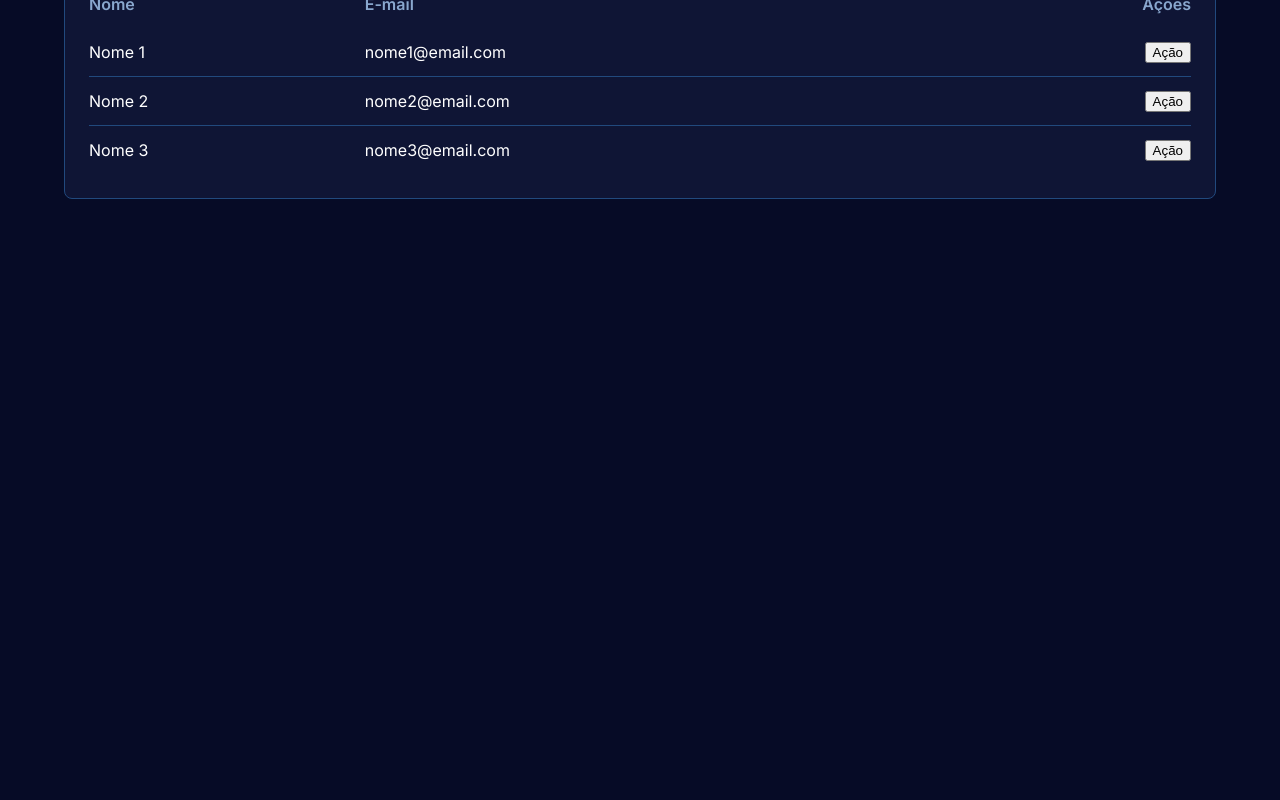
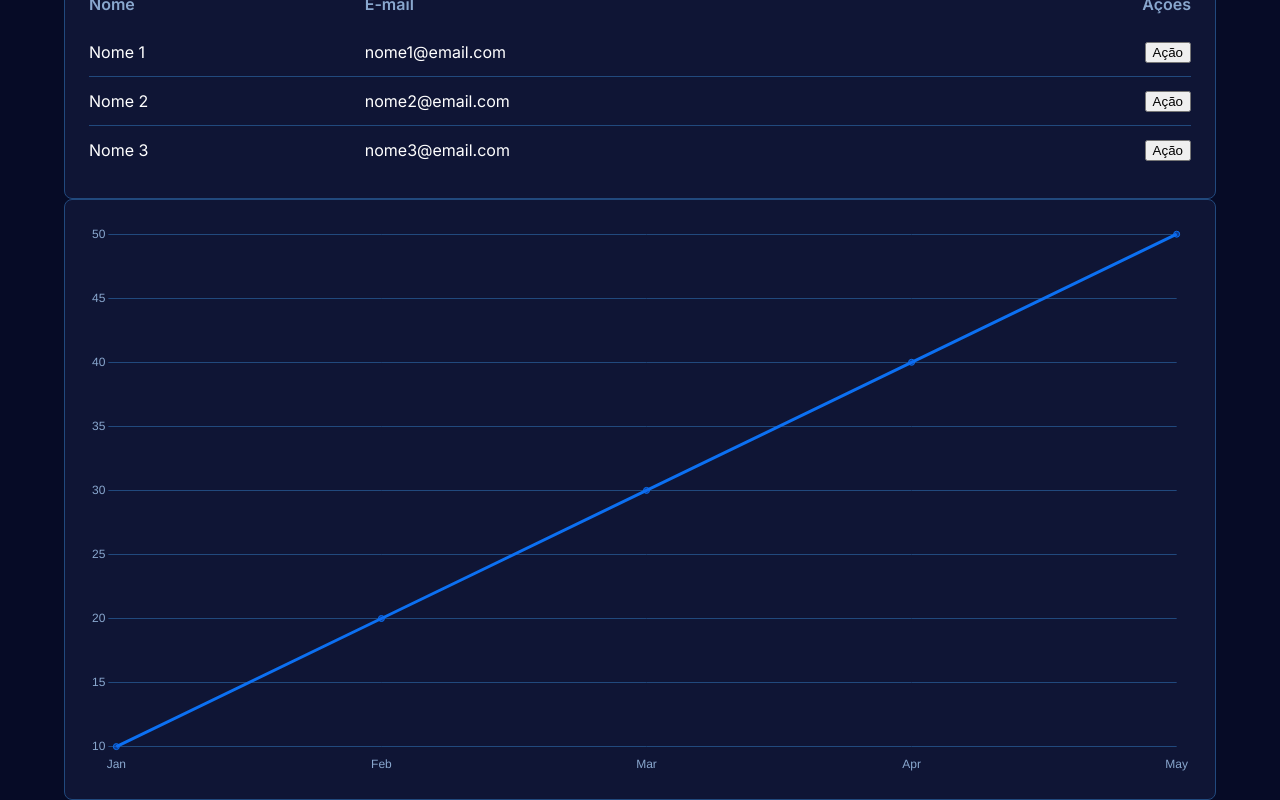
Before and after one commit to Jmkoygg/SalesDashboard, a React (Vite) app: page /home in a window 1280 px wide. Shown: the part 555-1355 px from the top of the page. Before the commit the page ends 800 px from the top, so only its background shows below. Built offline with nearby package versions, Linux system fonts and the light colour scheme.

Commit message:
colocando lib de chart

```diff
--- a/package.json
+++ b/package.json
@@ -14,7 +14,9 @@
     "@emotion/styled": "^11.14.0",
     "@mui/material": "^5.17.1",
     "@types/styled-components": "^5.1.34",
+    "chart.js": "^4.4.9",
     "react": "^19.1.0",
+    "react-chartjs-2": "^5.3.0",
     "react-dom": "^19.1.0",
     "react-router-dom": "^7.6.1",
     "styled-components": "^6.1.18"
--- /dev/null
+++ b/src/components/CustomChart.tsx
@@ -0,0 +1,80 @@
+import { useTheme } from 'styled-components'
+import {
+  Chart as ChartJS,
+  CategoryScale,
+  LinearScale,
+  BarElement,
+  PointElement,
+  LineElement,
+  Title,
+  Tooltip,
+  Legend,
+} from 'chart.js'
+import { Line } from 'react-chartjs-2'
+import { Bar } from 'react-chartjs-2'
+import type { CustomChartProps } from '@/types'
+
+ChartJS.register(
+  CategoryScale,
+  LinearScale,
+  BarElement,
+  PointElement,
+  LineElement,
+  Title,
+  Tooltip,
+  Legend
+)
+
+function CustomChart(props: CustomChartProps) {
+  const { data, labels, type } = props
+  const theme = useTheme()
+  const options = {
+    responsive: true,
+    scaleShowVerticalLines: false,
+    scales: {
+      x: {
+        border: {
+          display: false,
+        },
+        grid: {
+          display: false,
+        },
+        ticks: {
+          color: theme.typographies.subtitle,
+        },
+      },
+      y: {
+        border: {
+          display: false,
+        },
+        grid: {
+          color: theme.appDefaultStroke,
+        },
+        ticks: {
+          color: theme.typographies.subtitle,
+        },
+      },
+    },
+    plugins: {
+      legend: {
+        display: false,
+      },
+    },
+  }
+  const chartData = {
+    labels,
+    datasets: [
+      {
+        data: data,
+        borderColor: 'rgb(12, 112, 242)',
+        backgroundColor: 'rgba(12, 102, 242, 0.5)',
+      },
+    ],
+  }
+  return type === 'bar' ? (
+    <Bar options={options} data={chartData} />
+  ) : (
+    <Line options={options} data={chartData} />
+  )
+}
+export default CustomChart
--- a/src/components/index.ts
+++ b/src/components/index.ts
@@ -8,3 +8,4 @@
 export * from './Card'
 export { default as AvatarsList } from './AvatarList'
 export { default as CustomTable } from './CustomTable'
+export { default as CustomChart } from './CustomChart'
--- a/src/pages/Home.tsx
+++ b/src/pages/Home.tsx
@@ -1,4 +1,10 @@
-import { AvatarsList, CardComponent, Header, CustomTable } from '@/components'
+import {
+  AvatarsList,
+  CardComponent,
+  Header,
+  CustomChart,
+  CustomTable,
+} from '@/components'
 import { Container } from '@mui/material'
 import { currencyConterter } from '@/utils'
 
@@ -48,6 +54,13 @@
             rows={mockTableData.rows}
           />
         </CardComponent>
+        <CardComponent>
+          <CustomChart
+            labels={['Jan', 'Feb', 'Mar', 'Apr', 'May']}
+            data={[10, 20, 30, 40, 50]}
+            type="line"
+          />
+        </CardComponent>
       </Container>
     </>
   )
--- /dev/null
+++ b/src/types/customChart.d.ts
@@ -0,0 +1,5 @@
+export interface CustomChartProps {
+  labels: string[]
+  data: number[]
+  type: 'line' | 'bar'
+}
--- a/src/types/index.ts
+++ b/src/types/index.ts
@@ -3,3 +3,4 @@
 export * from './typographies'
 export * from './avatarlist'
 export * from './customTable'
+export * from './customChart'
```
Also changed, not shown: 1 other file (tests, documents, lock files or other folders).
